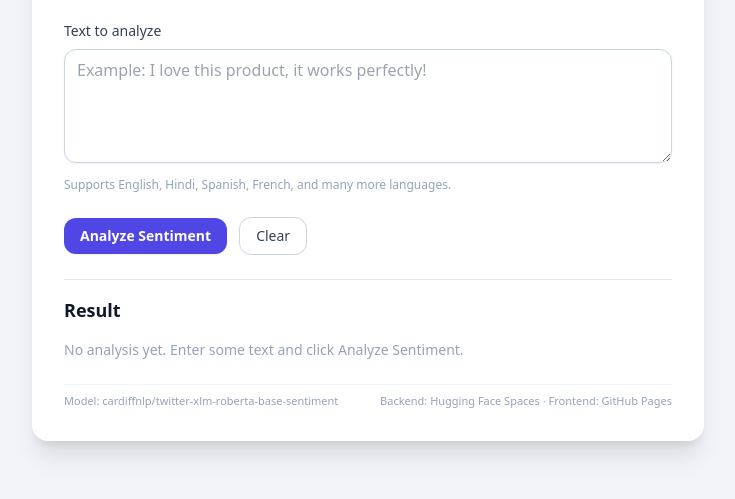
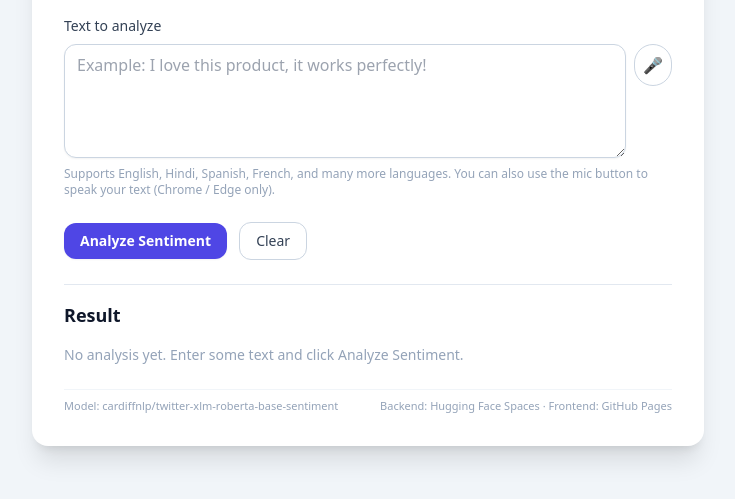
Before and after one commit to saichaitanya292/sentiment, a plain HTML site: page index.html in a window 1280 px wide. Shown: the part 241-740 px from the top of the page, without its empty margins (272-1007 px from the left). Drawn offline with nearby package versions, Linux system fonts and the light colour scheme.

Commit message:
Update index.html

```diff
--- a/index.html
+++ b/index.html
@@ -27,14 +27,28 @@
   <label for="inputText" class="block text-sm font-medium text-slate-700">
     Text to analyze
   </label>
+
+  <div class="flex gap-2">
     <textarea
       id="inputText"
       rows="4"
       class="w-full rounded-xl border border-slate-300 px-3 py-2 text-sm sm:text-base shadow-sm focus:outline-none focus:ring-2 focus:ring-indigo-500 focus:border-indigo-500"
       placeholder="Example: I love this product, it works perfectly!"
     ></textarea>
+
+    <!-- Mic button -->
+    <button
+      id="voiceBtn"
+      type="button"
+      class="self-start inline-flex items-center justify-center rounded-full border border-slate-300 bg-white p-2 text-slate-600 hover:bg-slate-50 hover:border-indigo-400 hover:text-indigo-600 focus:outline-none focus:ring-2 focus:ring-indigo-500"
+      title="Speak instead of typing"
+    >
+      🎤
+    </button>
+  </div>
+
   <p id="helper" class="text-xs text-slate-400">
-        Supports English, Hindi, Spanish, French, and many more languages.
+    Supports English, Hindi, Spanish, French, and many more languages. You can also use the mic button to speak your text (Chrome / Edge only).
   </p>
 </div>
 
```
Lines whose indentation alone changed are shown as unchanged.
